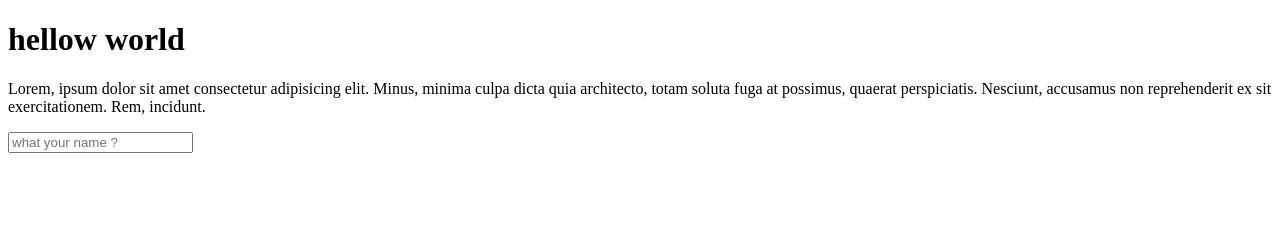
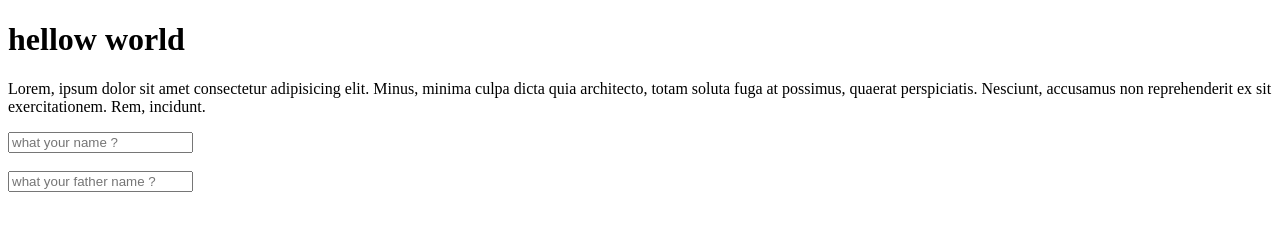
Before and after one commit to madiha-ansari/working-for-the-favourite-libaries, a plain HTML site: page index.html in a window 1280 px wide. Drawn offline with Linux system fonts and the light colour scheme.

Commit message:
father name

```diff
--- a/index.html
+++ b/index.html
@@ -11,6 +11,8 @@
         fuga at possimus, quaerat perspiciatis. Nesciunt, accusamus non reprehenderit ex sit exercitationem. Rem,
         incidunt.</p>
     <input type="text" placeholder="what your name ?">
+    <br><br>
+    <input type="text" placeholder="what your father name ?">
 
 
 </body>
```
